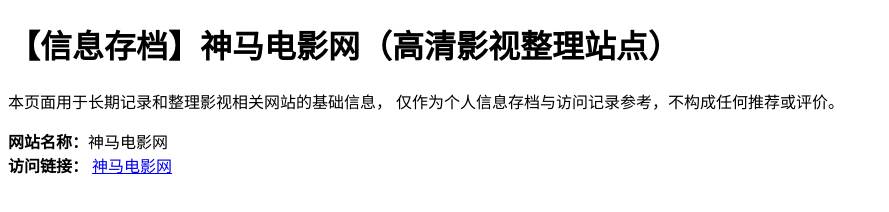
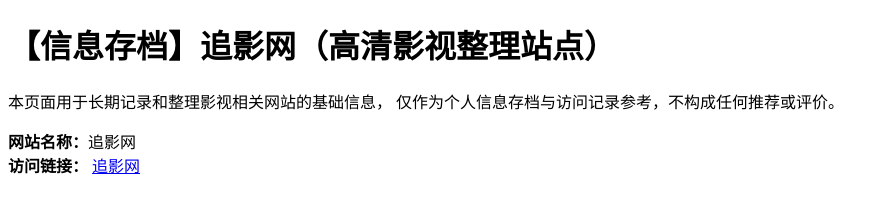
Before and after one commit to lindaoovnj/lindaoovnj.github.io, a plain HTML site: page index.html in a window 1280 px wide. Shown: the whole page, without its empty margins (0-889 px from the left). Drawn offline with Linux system fonts and the light colour scheme.

Commit message:
Update index.html

```diff
--- a/index.html
+++ b/index.html
@@ -3,12 +3,12 @@
 <html lang="zh-CN">
 <head>
   <meta charset="UTF-8">
-  <title>【信息存档】神马电影网（高清影视整理站点）</title>
+  <title>【信息存档】追影网（高清影视整理站点）</title>
   <meta name="description" content="用于记录和整理互联网上可访问的影视类网站信息，仅作信息存档参考。">
 </head>
 <body>
 
-<h1>【信息存档】神马电影网（高清影视整理站点）</h1>
+<h1>【信息存档】追影网（高清影视整理站点）</h1>
 
 <p>
 本页面用于长期记录和整理影视相关网站的基础信息，
@@ -16,9 +16,9 @@
 </p>
 
 <p>
-<strong>网站名称：</strong>神马电影网<br>
+<strong>网站名称：</strong>追影网<br>
 <strong>访问链接：</strong>
-<a href="https://www.gsminzu.com/" target="_blank">神马电影网</a>
+<a href="https://www.tmecorn.com/" target="_blank">追影网</a>
 </p>
 
 </body>
```
